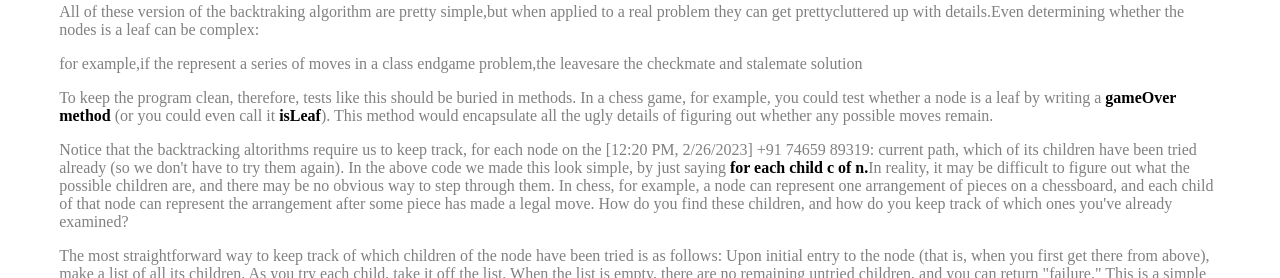
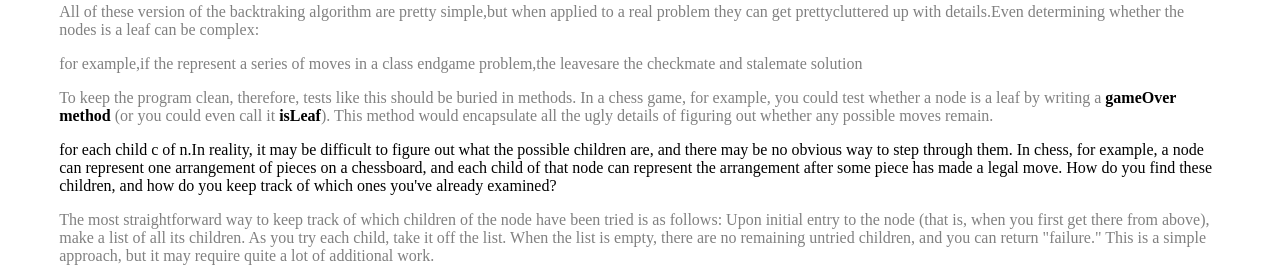
Before and after one commit to omkadam1518/Htmlproject1, a plain HTML site: page index.html in a window 1280 px wide. Shown: the part 3059-3337 px from the top of the page. Drawn offline with Linux system fonts and the light colour scheme.

Commit message:
Update index.html

```diff
--- a/index.html
+++ b/index.html
@@ -196,10 +196,9 @@
           <p style="color:grey">To keep the program clean, therefore, tests like this should be buried in methods. In a
             chess game, for example, you could test whether a node is a leaf by writing a <b style="color:black"> gameOver method</b>
              (or you could even call it <b style="color:black">isLeaf</b>). This method
-             would encapsulate all
-             the ugly details of figuring out whether any possible moves remain. </p>
-             <p style="color:grey">Notice that the backtracking altorithms require us to keep track, for each node on the
-                [12:20 PM, 2/26/2023] +91 74659 89319: current path, which of its children have been tried already (so we don't have to try them again).
+             would encapsulate all the ugly details of figuring out whether any possible moves remain.</p>
+             <p style="Notice that the backtracking altorithms require us to keep track, for each node on the
+               current path, which of its children have been tried already (so we don't have to try them again).
               In the above code we made this look simple, by just saying <b style="color:black">for each child c of n.</b>In reality, it may be
               difficult to figure out what the possible children are, and there may be no obvious way to step through
               them. In chess, for example, a node can represent one arrangement of pieces on a chessboard, and each child
```
